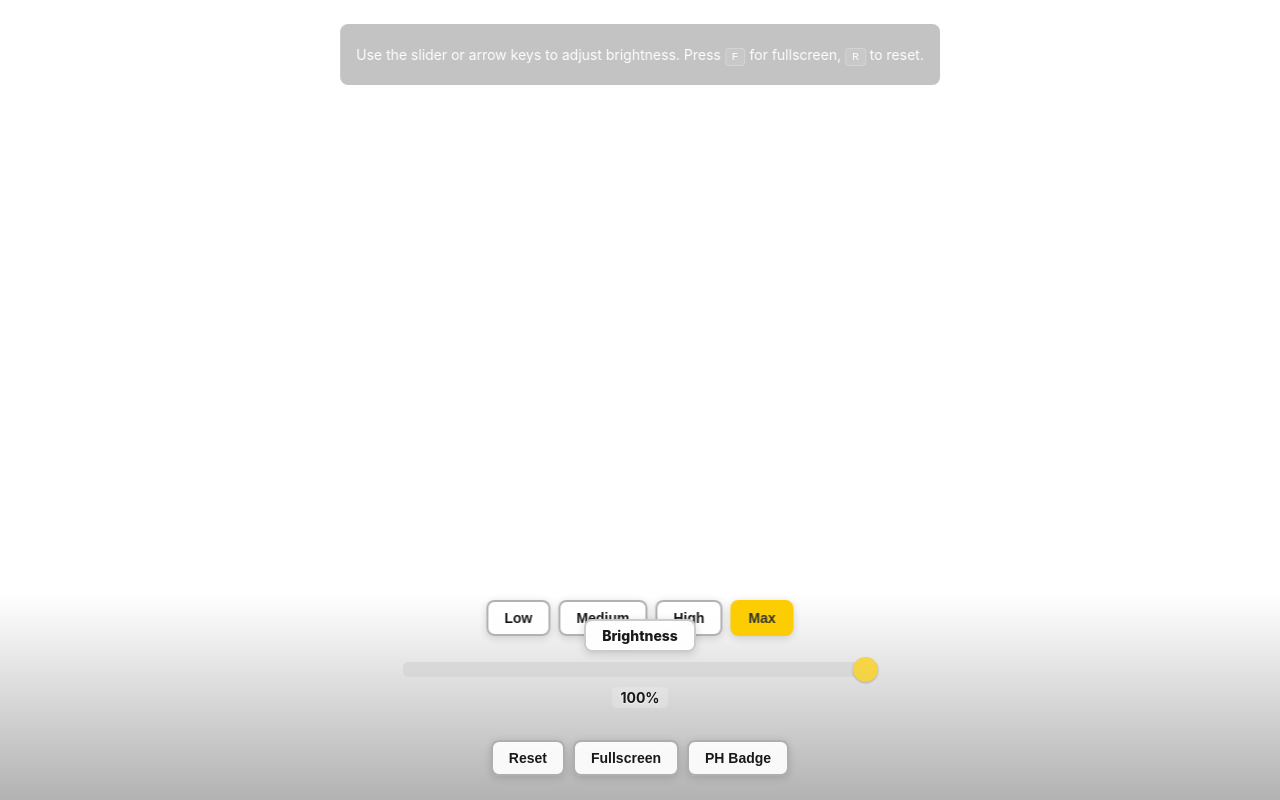
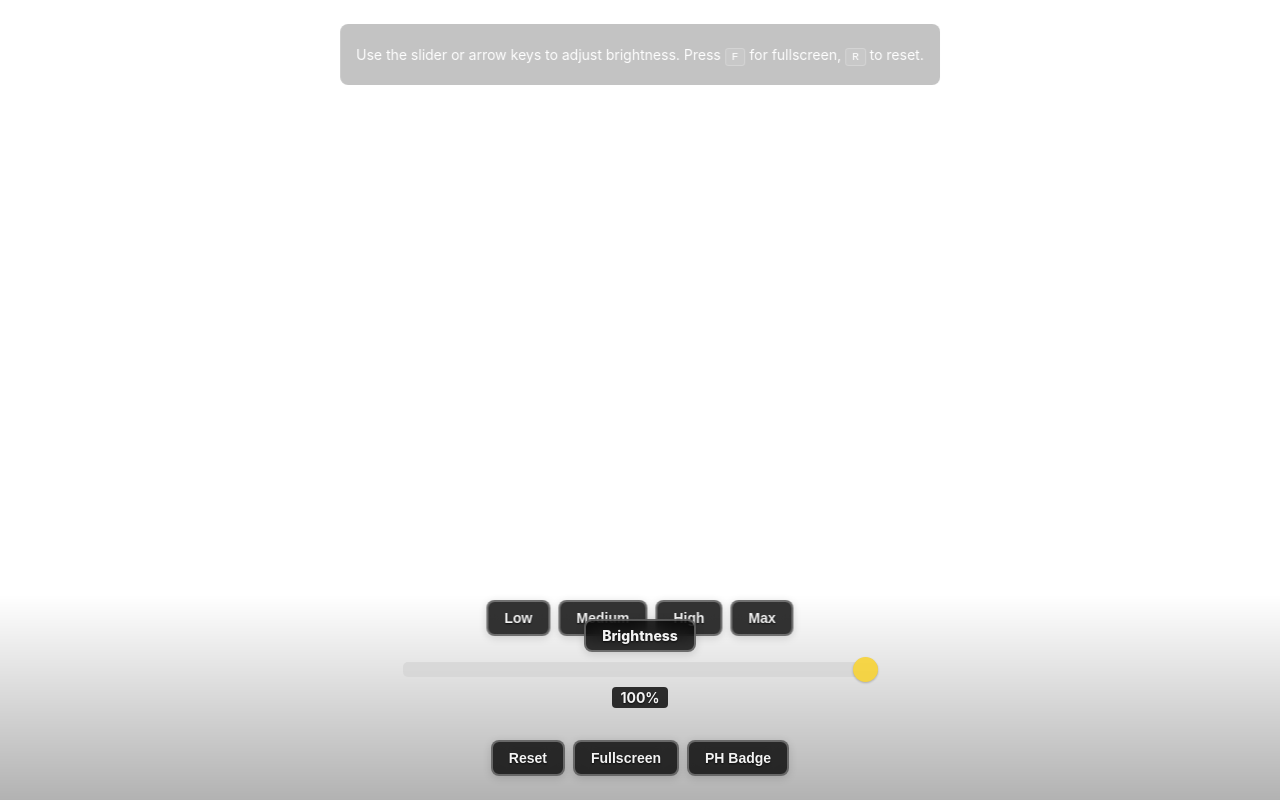
Before and after one commit to banastas/bright.supply, a website: page index.html in a window 1280 px wide. Drawn offline with Linux system fonts and the light colour scheme.

Commit message:
state fix

```diff
--- a/app.js
+++ b/app.js
@@ -46,6 +46,9 @@ class BrightSupply {
         this.updateBrightness();
         this.hideInstructionsAfterDelay();
         this.updatePresetButtons();
+        // Apply initial styling
+        const percentage = Math.round((this.currentBrightness / 1000) * 100);
+        this.updateUIStyling(percentage);
     }
 
     setupEventListeners() {
@@ -94,6 +97,9 @@ class BrightSupply {
         // Update preset buttons
         this.updatePresetButtons();
 
+        // Update UI styling based on brightness level
+        this.updateUIStyling(percentage);
+
         // Save settings
         this.saveSettings();
     }
@@ -114,6 +120,72 @@ class BrightSupply {
             button.classList.toggle('active', isActive);
             button.setAttribute('aria-pressed', isActive);
         });
+    }
+
+    updateUIStyling(percentage) {
+        const isHighBrightness = percentage >= 76;
+
+        // Toggle high brightness class on body
+        document.body.classList.toggle('high-brightness', isHighBrightness);
+
+        // Update all preset buttons
+        Object.values(this.presetButtons).forEach(button => {
+            if (isHighBrightness) {
+                // High brightness styling - dark background with light text
+                button.style.background = 'rgba(0, 0, 0, 0.8)';
+                button.style.color = 'rgba(255, 255, 255, 0.95)';
+                button.style.borderColor = 'rgba(255, 255, 255, 0.3)';
+                button.style.textShadow = '0 1px 2px rgba(0, 0, 0, 0.8)';
+            } else {
+                // Normal brightness styling - light background with dark text
+                button.style.background = 'rgba(255, 255, 255, 0.9)';
+                button.style.color = 'rgba(0, 0, 0, 0.9)';
+                button.style.borderColor = 'rgba(0, 0, 0, 0.3)';
+                button.style.textShadow = 'none';
+            }
+        });
+
+        // Update control buttons
+        const controlButtons = [this.resetBtn, this.fullscreenBtn, this.phToggle];
+        controlButtons.forEach(button => {
+            if (isHighBrightness) {
+                // High brightness styling - dark background with light text
+                button.style.background = 'rgba(0, 0, 0, 0.8)';
+                button.style.color = 'rgba(255, 255, 255, 0.95)';
+                button.style.borderColor = 'rgba(255, 255, 255, 0.3)';
+                button.style.textShadow = '0 1px 2px rgba(0, 0, 0, 0.8)';
+            } else {
+                // Normal brightness styling - light background with dark text
+                button.style.background = 'rgba(255, 255, 255, 0.9)';
+                button.style.color = 'rgba(0, 0, 0, 0.9)';
+                button.style.borderColor = 'rgba(0, 0, 0, 0.3)';
+                button.style.textShadow = 'none';
+            }
+        });
+
+        // Update slider label
+        if (isHighBrightness) {
+            this.brightnessSlider.previousElementSibling.style.background = 'rgba(0, 0, 0, 0.8)';
+            this.brightnessSlider.previousElementSibling.style.color = 'rgba(255, 255, 255, 0.95)';
+            this.brightnessSlider.previousElementSibling.style.borderColor = 'rgba(255, 255, 255, 0.3)';
+            this.brightnessSlider.previousElementSibling.style.textShadow = '0 1px 2px rgba(0, 0, 0, 0.8)';
+        } else {
+            this.brightnessSlider.previousElementSibling.style.background = 'rgba(255, 255, 255, 0.95)';
+            this.brightnessSlider.previousElementSibling.style.color = 'rgba(0, 0, 0, 0.9)';
+            this.brightnessSlider.previousElementSibling.style.borderColor = 'rgba(0, 0, 0, 0.2)';
+            this.brightnessSlider.previousElementSibling.style.textShadow = 'none';
+        }
+
+        // Update slider value
+        if (isHighBrightness) {
+            this.brightnessValue.style.background = 'rgba(0, 0, 0, 0.8)';
+            this.brightnessValue.style.color = 'rgba(255, 255, 255, 0.95)';
+            this.brightnessValue.style.textShadow = '0 1px 2px rgba(0, 0, 0, 0.8)';
+        } else {
+            this.brightnessValue.style.background = 'rgba(255, 255, 255, 0.2)';
+            this.brightnessValue.style.color = 'rgba(0, 0, 0, 0.9)';
+            this.brightnessValue.style.textShadow = '0 1px 2px rgba(255, 255, 255, 0.8)';
+        }
     }
 
     resetBrightness() {
--- a/styles.css
+++ b/styles.css
@@ -403,6 +403,35 @@ main {
     }
 }
 
+/* High Brightness Mode */
+body.high-brightness .preset-btn:not(.active),
+body.high-brightness .control-btn {
+    background: rgba(0, 0, 0, 0.8) !important;
+    color: rgba(255, 255, 255, 0.95) !important;
+    border-color: rgba(255, 255, 255, 0.3) !important;
+    text-shadow: 0 1px 2px rgba(0, 0, 0, 0.8) !important;
+}
+
+body.high-brightness .preset-btn:not(.active):hover,
+body.high-brightness .control-btn:hover {
+    background: rgba(0, 0, 0, 0.9) !important;
+    color: rgba(255, 255, 255, 1) !important;
+    border-color: rgba(255, 255, 255, 0.5) !important;
+}
+
+body.high-brightness .slider-label {
+    background: rgba(0, 0, 0, 0.8) !important;
+    color: rgba(255, 255, 255, 0.95) !important;
+    border-color: rgba(255, 255, 255, 0.3) !important;
+    text-shadow: 0 1px 2px rgba(0, 0, 0, 0.8) !important;
+}
+
+body.high-brightness .slider-value {
+    background: rgba(0, 0, 0, 0.8) !important;
+    color: rgba(255, 255, 255, 0.95) !important;
+    text-shadow: 0 1px 2px rgba(0, 0, 0, 0.8) !important;
+}
+
 /* Print Styles */
 @media print {
     .controls-container,
```
